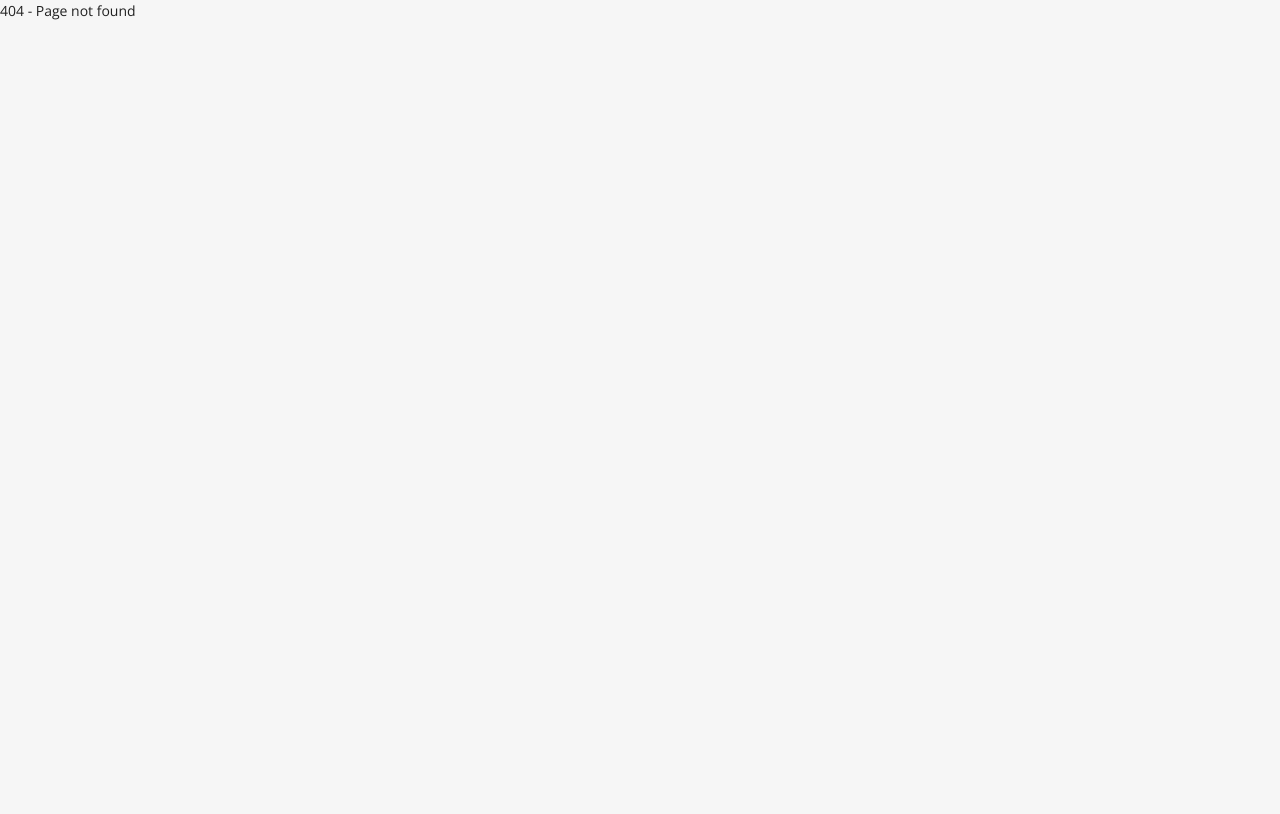
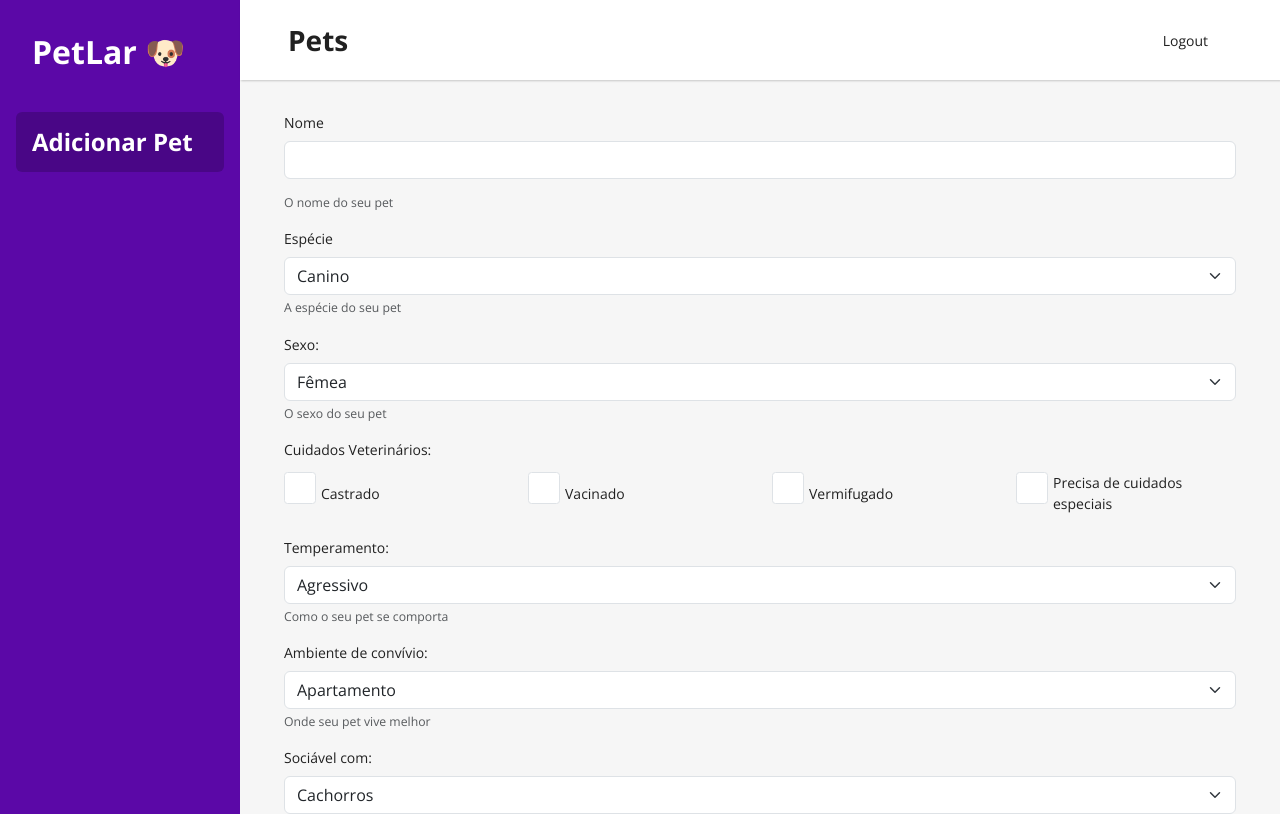
Before and after one commit to angelolorensi/PetLar, a React (Create React App) app in the folder frontend-react/: page /add in a window 1280 px wide. Before the commit this address had no page. Shown: the top 814 px of the page. Built offline with nearby package versions, Linux system fonts and the light colour scheme; no server answers; sample sign-in values are in the browser's storage.

Commit message:
Add pet form

```diff
--- a/frontend-react/src/index.css
+++ b/frontend-react/src/index.css
@@ -141,10 +141,12 @@ table > tbody > tr > td {
 /* Login/Signup forms*/
 
 .login-signup-form {
-    height: 100vh;
+    height: 90vh;
     display: flex;
     justify-content: center;
     align-items: center;
+    flex-direction: row;
+    gap: 10em;
 }
 
 .login-signup-form .form {
@@ -177,6 +179,7 @@ table > tbody > tr > td {
 
 /* Login/Signup form */
 
+/* Default layout */
 
 #defaultLayout {
     display: flex;
@@ -219,6 +222,39 @@ table > tbody > tr > td {
     padding: 2rem;
 }
 
+#defaultLayout .add-btn{
+    display: block;
+    padding: 0.75rem 1rem;
+    margin-top: 1em;
+    border-radius: 6px;
+    color: white;
+    text-decoration: none;
+    transition: all 0.2s;
+    background-color: rgba(0, 0, 0, 0.2);
+}
+
+/* Default layout */
+
+/* Add pet form */
+
+#addPetForm .form{
+    display: flex;
+    flex-direction: column;
+    align-items: center;
+    justify-content: center;
+}
+
+#addPetForm .custom-form-check-label {
+    display: flex;
+    align-items: center;
+}
+
+#addPetForm .custom-form-check-label input {
+    margin-right: 5px;
+}
+
+/* Add pet form */
+
 .animated {
     -webkit-animation-duration: 0.3s;
     animation-duration: 0.3s;
--- a/frontend-react/src/router.js
+++ b/frontend-react/src/router.js
@@ -5,6 +5,7 @@ import NotFound from "./views/NotFound.js";
 import DefaultLayout from "./views/components/DefaultLayout.js";
 import GuestLayout from "./views/components/GuestLayout.js";
 import Home from "./views/Home";
+import AddPetForm from "./views/AddPetForm";
 
 const router = createBrowserRouter([
     {
@@ -18,6 +19,10 @@ const router = createBrowserRouter([
             {
                 path: '/home',
                 element: <Home/>
+            },
+            {
+                path: '/add',
+                element: <AddPetForm/>
             }
         ]
     },
--- a/frontend-react/src/views/AddPetForm.js
+++ b/frontend-react/src/views/AddPetForm.js
@@ -15,7 +15,7 @@ export default function AddPetForm(){
         temperament: '',
         living_environment: '',
         socializes_with: '',
-        history_description: '',
+        description: '',
     });
 
     const handleChange = (e) => {
@@ -49,77 +49,125 @@ export default function AddPetForm(){
     };
 
     return (
-        <form onSubmit={handleSubmit}>
-            <label>
-                Nome:
-                <input type="text" name="name" value={petData.name} onChange={handleChange}/>
-            </label>
+        <form id='addPetForm' onSubmit={handleSubmit}>
+            <div className='container'>
+                <div className="mb-3">
+                    <label htmlFor="name" className="form-label">Nome</label>
+                    <input type="text" className="form-control" name="name" value={petData.name}
+                           onChange={handleChange}/>
+                    <div id="nameHelp" className="form-text">O nome do seu pet</div>
+                </div>
 
-            <label>
-                Espécie:
-                <select name="species" value={petData.species} onChange={handleChange}>
+                <div className='mb-3'>
+                    <label htmlFor="species" className="form-label">Espécie</label>
+                    <select className='form-select' name="species" value={petData.species} onChange={handleChange}>
                         <option value="Canino">Canino</option>
                         <option value="Felino">Felino</option>
                     </select>
-            </label>
+                    <div id="speciesHelp" className="form-text">A espécie do seu pet</div>
+                </div>
 
-            <label>
-                Sexo:
-                <select name="sex" value={petData.sex} onChange={handleChange}>
+                <div className='mb-3'>
+                    <label htmlFor="sex" className="form-label">Sexo:</label>
+                    <select className='form-select' name="sex" value={petData.sex} onChange={handleChange}>
                         <option value="Fêmea">Fêmea</option>
                         <option value="Macho">Macho</option>
                     </select>
-            </label>
+                    <div id="sexHelp" className="form-text">O sexo do seu pet</div>
+                </div>
 
-            <label>
-                <input type="checkbox" name="neutered" checked={petData.neutered} onChange={handleChange}/>
-                Castrado
-            </label>
+                <div className='form-label'>Cuidados Veterinários:</div>
 
-            <label>
-                <input type="checkbox" name="vaccinated" checked={petData.vaccinated} onChange={handleChange}/>
-                Vacinado
-            </label>
+                <div className="row">
+                    <div className="col-md-3 mb-3">
+                        <div className="form-check custom-form-check-label">
+                            <input type="checkbox" className="form-check-input" id="neutered" name="neutered"
+                                   checked={petData.neutered} onChange={handleChange}/>
+                            <label className="form-check-label" htmlFor="neutered">Castrado</label>
+                        </div>
+                    </div>
 
-            <label>
-                <input type="checkbox" name="dewormed" checked={petData.dewormed} onChange={handleChange}/>
-                Vermifugado
-            </label>
+                    <div className="col-md-3 mb-3">
+                        <div className="form-check custom-form-check-label">
+                            <input type="checkbox" className="form-check-input" id="vaccinated" name="vaccinated"
+                                   checked={petData.vaccinated} onChange={handleChange}/>
+                            <label className="form-check-label" htmlFor="vaccinated">Vacinado</label>
+                        </div>
+                    </div>
 
-            <label>
-                <input type="checkbox" name="special_care" checked={petData.special_care} onChange={handleChange}/>
-                Precisa de cuidados especiais
-            </label>
+                    <div className="col-md-3 mb-3">
+                        <div className="form-check custom-form-check-label">
+                            <input type="checkbox" className="form-check-input" id="dewormed" name="dewormed"
+                                   checked={petData.dewormed} onChange={handleChange}/>
+                            <label className="form-check-label" htmlFor="dewormed">Vermifugado</label>
+                        </div>
+                    </div>
 
-            <label>
-                Temperamento:
-                <input type="text" name="temperament" value={petData.temperament} onChange={handleChange}/>
-            </label>
+                    <div className="col-md-3 mb-3">
+                        <div className="form-check custom-form-check-label">
+                            <input type="checkbox" className="form-check-input" id="special_care" name="special_care"
+                                   checked={petData.special_care} onChange={handleChange}/>
+                            <label className="form-check-label" htmlFor="special_care">Precisa de cuidados
+                                especiais</label>
+                        </div>
+                    </div>
+                </div>
 
-            <label>
-                Ambiente de convívio:
-                <input type="text" name="living_environment" value={petData.living_environment}
-                       onChange={handleChange}/>
-            </label>
 
-            <label>
-                Sociável com:
-                <input type="text" name="socializes_with" value={petData.socializes_with} onChange={handleChange}/>
-            </label>
+                <div className='mb-3'>
+                    <label htmlFor="temperament" className="form-label">Temperamento:</label>
+                    <select className='form-select' name="temperament" value={petData.temperament}
+                            onChange={handleChange}>
+                        <option value="Agressivo">Agressivo</option>
+                        <option value="Arisco">Arisco</option>
+                        <option value="Brincalhão">Brincalhão</option>
+                        <option value="Calmo">Calmo</option>
+                        <option value="Carente">Carente</option>
+                        <option value="Dócil">Dócil</option>
+                        <option value="Independente">Independente</option>
+                        <option value="Sociável">Sociável</option>
+                    </select>
+                    <div id="temperamentHelp" className="form-text">Como o seu pet se comporta</div>
+                </div>
 
-            <label>
-                Descrição/Histórico:
-                <textarea name="history_description" value={petData.history_description} onChange={handleChange}/>
-            </label>
+                <div className='mb-3'>
+                    <label htmlFor="livingEnviroment" className="form-label"> Ambiente de convívio: </label>
+                    <select className='form-select' name="livingEnviroment" value={petData.living_environment}
+                            onChange={handleChange}>
+                        <option value="Apartamento">Apartamento</option>
+                        <option value="Apartamento telado">Apartamento Telado</option>
+                        <option value="Casa com quintal fechado">Casa com quintal fechado</option>
+                    </select>
+                    <div id="livingEnvironmentHelp" className="form-text">Onde seu pet vive melhor</div>
+                </div>
 
+                <div className='mb-3'>
+                    <label htmlFor="socializesWith" className="form-label"> Sociável com: </label>
+                    <select className='form-select' name="socializesWith" value={petData.socializes_with}
+                            onChange={handleChange}>
+                        <option value="Cachorros">Cachorros</option>
+                        <option value="Gatos">Gatos</option>
+                        <option value="Crianças">Crianças</option>
+                        <option value="Pessoas desconhecidas">Pessoas desconhecidas</option>
+                    </select>
+                    <div id="socializesWithHelp" className="form-text">Com quem seu pet se socializa melhor</div>
+                </div>
+
+                <div className="form-floating">
+                    <label htmlFor="floatingTextarea">Descrição/Histórico:</label>
+                    <textarea className="form-control" placeholder="História do seu pet" id="history_description" style={{height:'100px'}} name='history_description' value={petData.description} onChange={handleChange}></textarea>
+                </div>
+
+                <div className="text-center">
                     {errors && <div className='alert'>
                         {Object.keys(errors).map(key => (
                             <p key={key}>{errors[key][0]}</p>
                         ))}
+                    </div>}
+
+                    <button className='btn btn-primary my-3' type="submit">Adicionar Pet</button>
                 </div>
-            }
-
-            <button type="submit">Adicionar Pet</button>
+            </div>
         </form>
     );
 }
--- a/frontend-react/src/views/components/DefaultLayout.js
+++ b/frontend-react/src/views/components/DefaultLayout.js
@@ -32,6 +32,7 @@ export default function DefaultLayout(){
         <div id='defaultLayout'>
             <aside>
                 <Link className='fs-2 fw-bold' to='/dashboard'>PetLar 🐶</Link>
+                <Link className='fs-4 fw-bold add-btn' to='/add'>Adicionar Pet</Link>
             </aside>
             <div className='content'>
                 <header>
```
Lines whose indentation alone changed are shown as unchanged.
